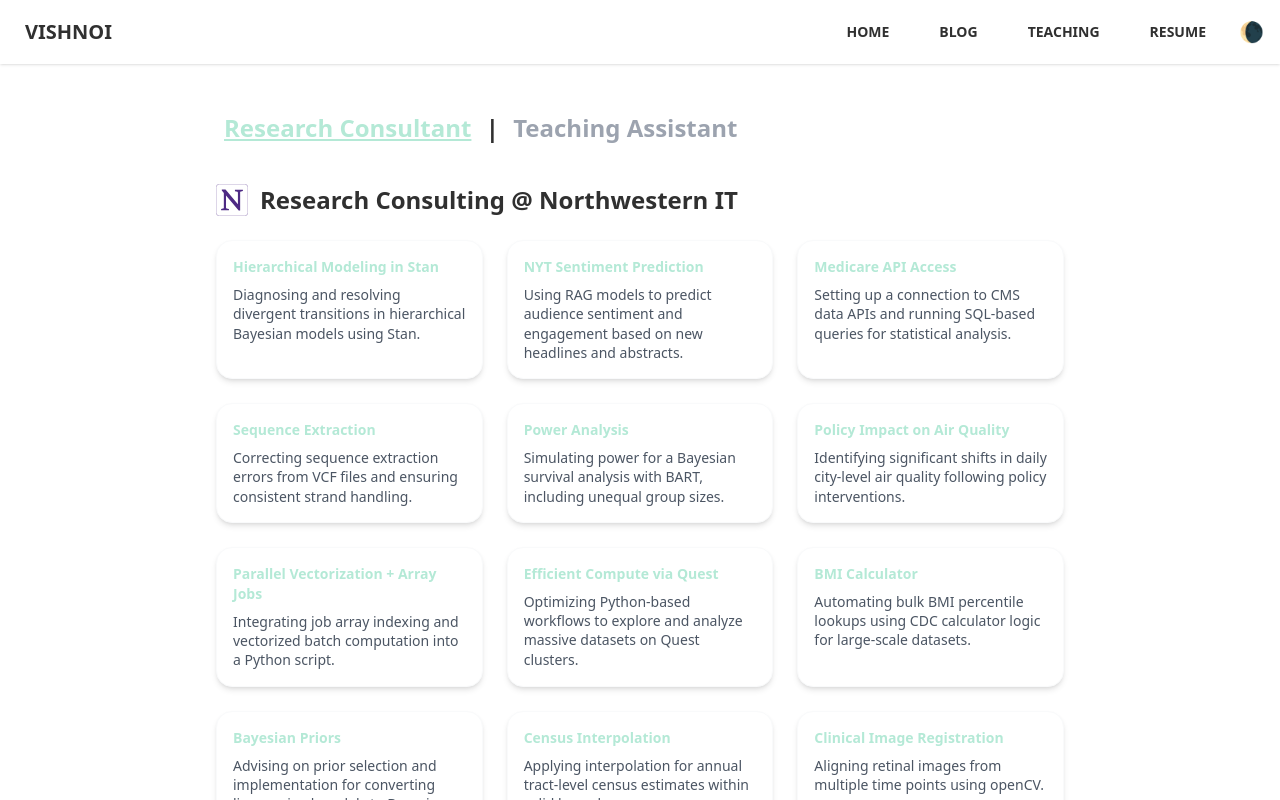
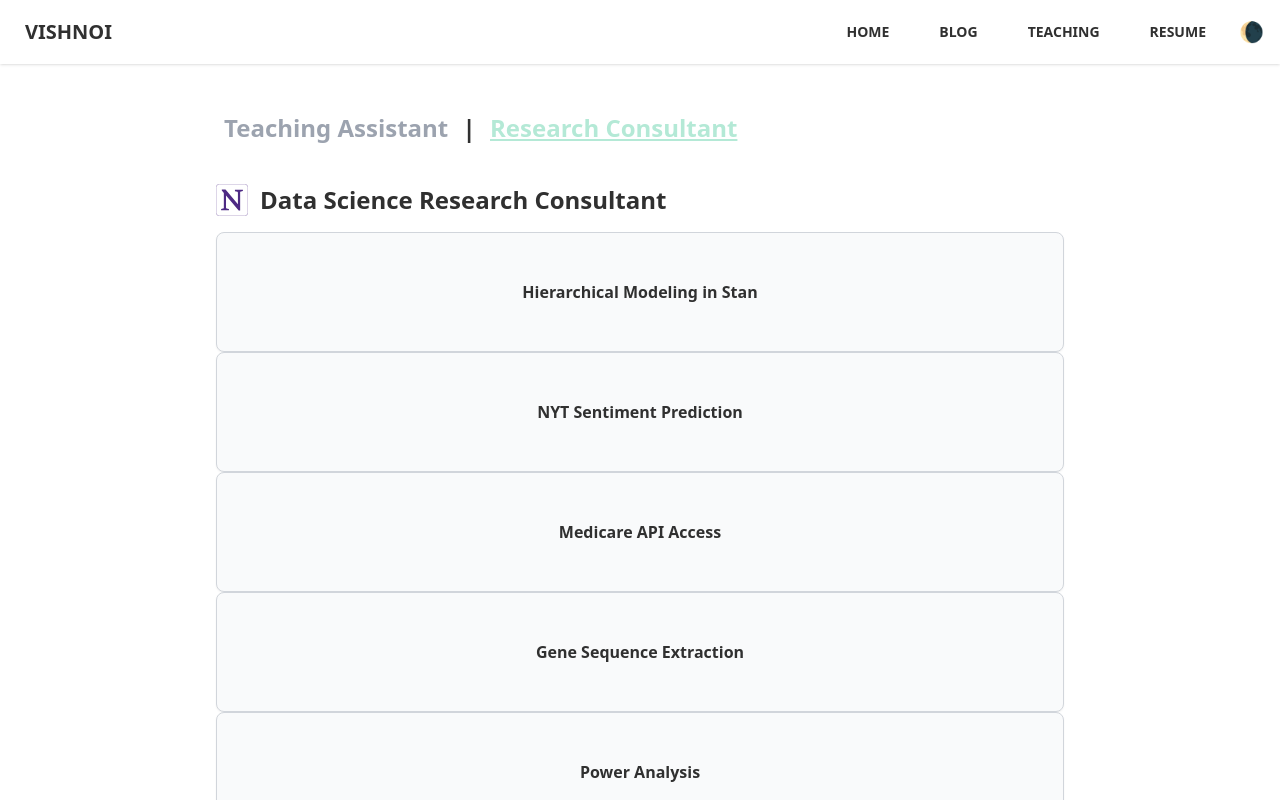
Before and after one commit to s-vishnoi/portfolio, a Vue app: page /teaching in a window 1280 px wide. Both pictures are taken after a click on the button "Research Consultant". Shown: the top 800 px of the page. Built offline with nearby package versions, Linux system fonts and the light colour scheme.

Commit message:
card flip

```diff
--- a/src/data/nuConsults.js
+++ b/src/data/nuConsults.js
@@ -13,7 +13,7 @@ export const consults = [
           description: "Setting up a connection to CMS data APIs and running SQL-based queries for statistical analysis."
         },
         {
-          topic: "Sequence Extraction",
+          topic: "Gene Sequence Extraction",
           description: "Correcting sequence extraction errors from VCF files and ensuring consistent strand handling."
         },
         {
@@ -41,7 +41,7 @@ export const consults = [
           description: "Advising on prior selection and implementation for converting linear mixed models to Bayesian."
         },
         {
-          topic: "Census Interpolation",
+          topic: "Census Data nterpolation",
           description: "Applying interpolation for annual tract-level census estimates within valid bounds."
         },
         {
--- a/src/pages/Teaching.vue
+++ b/src/pages/Teaching.vue
@@ -3,51 +3,31 @@
     <!-- Toggle Header -->
     <h1 class="text-2xl font-bold mb-6 text-left">
       <button
+        @click="currentView = 'ta'"
+        :class="currentView === 'ta' ? 'text-accent underline' : 'text-gray-400 hover:text-accent'"
+        class="mx-2"
+      >
+        Teaching Assistant
+      </button>
+      |
+      <button
         @click="currentView = 'consultant'"
-        :class="currentView === 'consultant' ? activeBtn : inactiveBtn"
-        class="mx-2 transition"
+        :class="currentView === 'consultant' ? 'text-accent underline' : 'text-gray-400 hover:text-accent'"
+        class="mx-2"
       >
         Research Consultant
       </button>
-      |
-      <button
-        @click="currentView = 'ta'"
-        :class="currentView === 'ta' ? activeBtn : inactiveBtn"
-        class="mx-2 transition"
-      >
-        Teaching Assistant
-      </button>
     </h1>
 
-    <!-- Consultant Section -->
-    <div v-if="currentView === 'consultant'" class="space-y-6">
-      <div class="flex items-center gap-3 mb-4">
+    <!-- Teaching Assistant Section -->
+    <div v-if="currentView === 'ta'" class="space-y-6">
+      <h2 class="text-2xl font-semibold text-black-400 flex items-center gap-3">
         <img src="/logos/NU_PA_logo.svg" alt="NU logo" class="h-8" />
-        <h2 class="text-2xl font-semibold">Research Consulting @ Northwestern IT</h2>
-      </div>
-
-      <div class="grid sm:grid-cols-2 md:grid-cols-3 gap-6">
-        <div
-          v-for="(consult, index) in consults"
-          :key="index"
-          class="bg-base-100 p-4 rounded-box shadow-md border border-base-200 hover:ring-2 hover:ring-accent transition"
-        >
-          <h3 class="text-sm font-bold text-accent mb-2">{{ consult.topic }}</h3>
-          <p class="text-sm text-gray-600 dark:text-gray-300 leading-snug">{{ consult.description }}</p>
-        </div>
-      </div>
-    </div>
-
-    <!-- Teaching Assistant Section -->
-    <div v-else class="space-y-6">
-      <div class="flex items-center gap-3">
-        <img src="/logos/NU_PA_logo.svg" alt="NU logo" class="h-8" />
-        <h2 class="text-2xl font-semibold">Northwestern University</h2>
-      </div>
-
-      <div class="bg-base-100 p-4 rounded-box shadow space-y-4">
+        Northwestern University
+      </h2>
+      <div class="bg-base-100 p-4 rounded-box shadow space-y-2">
         <ul class="list-disc list-inside text-gray-700 mb-4">
-          <li>General Physics – 2021 Fall | 2022 Winter Spring | 2023 Fall Winter | 2025 Winter</li>
+          <li>General Physics - 2021 Fall | 2022 Winter Spring | 2023 Fall Winter | 2025 Winter</li>
         </ul>
 
         <!-- Scrollable Testimonials -->
@@ -62,16 +42,80 @@
         </div>
       </div>
     </div>
+
+    <!-- Consultant Section -->
+    <div v-else>
+      <h2 class="text-2xl font-semibold text-black-400 flex items-center gap-3 mb-4">
+        <img src="/logos/NU_PA_logo.svg" alt="NU logo" class="h-8" />
+        Data Science Research Consultant
+      </h2>
+
+      <div
+        v-for="(item, index) in consults"
+        :key="index"
+        class="perspective"
+      >
+        <div class="flip-card">
+          <div class="flip-card-inner">
+            <!-- Front -->
+            <div class="flip-card-front bg-base-200 p-4 rounded-lg shadow-sm border border-base-300 flex items-center justify-center text-center">
+              <h3 class="font-semibold text-base-content">{{ item.topic }}</h3>
+            </div>
+            <!-- Back -->
+            <div class="flip-card-back bg-base-100 p-4 rounded-lg shadow-sm border border-base-300 text-sm text-gray-600 dark:text-gray-400">
+              <p>{{ item.description }}</p>
+            </div>
+          </div>
+        </div>
+      </div>
+
+    </div>
   </section>
 </template>
 
 <script setup>
-import { ref } from 'vue'
-import { consults } from '../data/nuConsults'
-import { nuTestimonials } from '../data/nuTestimonials'
+  import { ref } from 'vue'
+  import { nuTestimonials } from '../data/nuTestimonials.js'
+  import { consults } from '../data/nuConsults.js'
 
-const currentView = ref('consultant')
+  const currentView = ref('ta')
+</script>
 
-const activeBtn = 'text-accent font-semibold underline'
-const inactiveBtn = 'text-gray-400 hover:text-accent'
-</script>
+<style scoped>
+  .perspective {
+    perspective: 1000px;
+  }
+
+  .flip-card {
+    width: 100%;
+    height: 120px;
+  }
+
+  .flip-card-inner {
+    position: relative;
+    width: 100%;
+    height: 100%;
+    text-align: center;
+    transition: transform 0.6s;
+    transform-style: preserve-3d;
+  }
+
+  .flip-card:hover .flip-card-inner {
+    transform: rotateY(180deg);
+  }
+
+  .flip-card-front,
+  .flip-card-back {
+    position: absolute;
+    width: 100%;
+    height: 100%;
+    backface-visibility: hidden;
+    display: flex;
+    align-items: center;
+    justify-content: center;
+  }
+
+  .flip-card-back {
+    transform: rotateY(180deg);
+  }
+</style>
```
